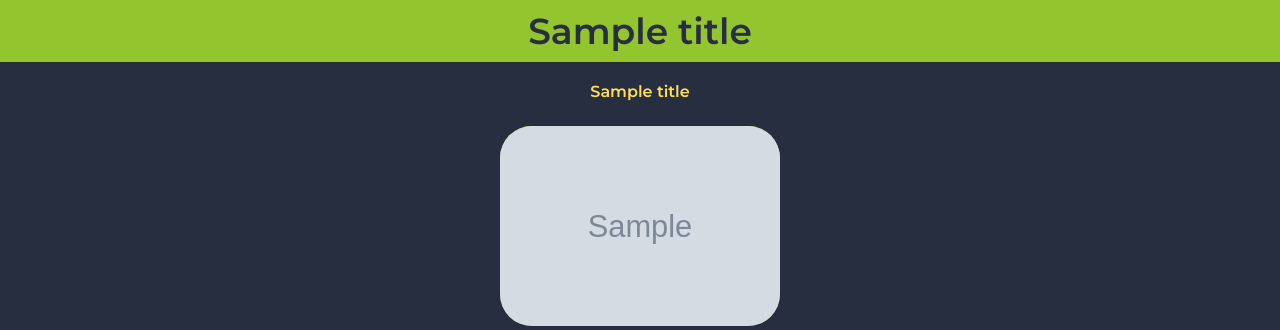
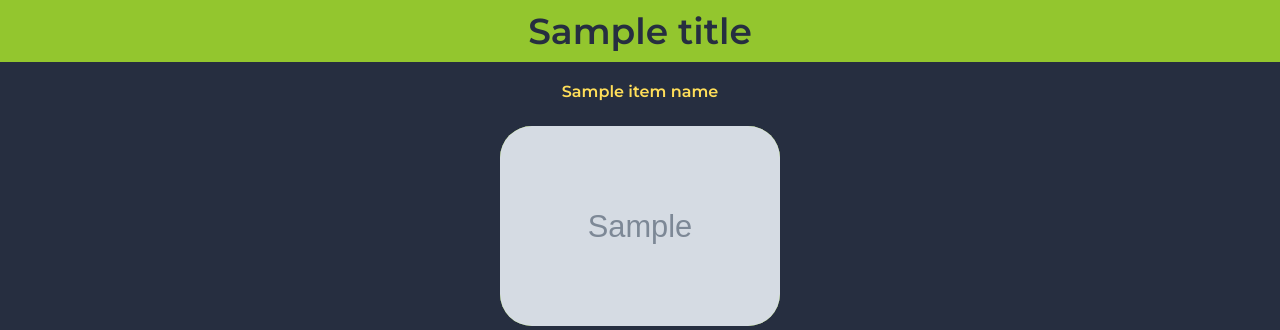
Before and after one commit to hnngo/COMP-2800-Team-DTC-01-BinWhere, a Flask app: template templates/search-results.html in a window 1280 px wide. Shown: the top 330 px of the page. Run offline with Flask 2, Linux system fonts and the light colour scheme; the template is opened without the code that fills it: most values are stand-ins (such as "Sample title", 1, 10 or a date in 2020); grey boxes marked "Sample" are stand-in pictures; some libraries are stand-ins or nearby versions.

Commit message:
Fix small bug with search results page title

```diff
--- a/routes/map_route.py
+++ b/routes/map_route.py
@@ -94,16 +94,16 @@ def init(app, db):
         doc = db.collection("items").document(item_id).get()
         description = doc.get("description")
         image = doc.get("image")
-        name = doc.get("name")
+        name = doc.get("name").capitalize()
         not_include = doc.get("not_include")
         waste_type = doc.get("type").lower()
         waste_type_icon = utils.get_icons([waste_type])[0]
 
         closest_bin = get_closest_bin(lat, long, waste_type)
 
-        return render_template("search-results.html", title="Search Result", description=description, image=image,
+        return render_template("search-results.html", item_name=name, description=description, image=image,
                                not_include=not_include, waste_type_icon=waste_type_icon, waste_type=waste_type,
-                               closest_bin=closest_bin, show_back=True)
+                               closest_bin=closest_bin, show_back=True, title="Search Result")
 
     def get_closest_bin(lat: str, long: str, waste_type: str) -> dict:
         """Get the id of the closest bin to the user's current location."""
--- a/templates/search-results.html
+++ b/templates/search-results.html
@@ -15,7 +15,7 @@
         <div class="masterContainer">
             <div class="itemNameContainer">
                 <h4 class="itemNameHeader">
-                    {{ title }}
+                    {{ item_name }}
                 </h4>
             </div>
 
```
